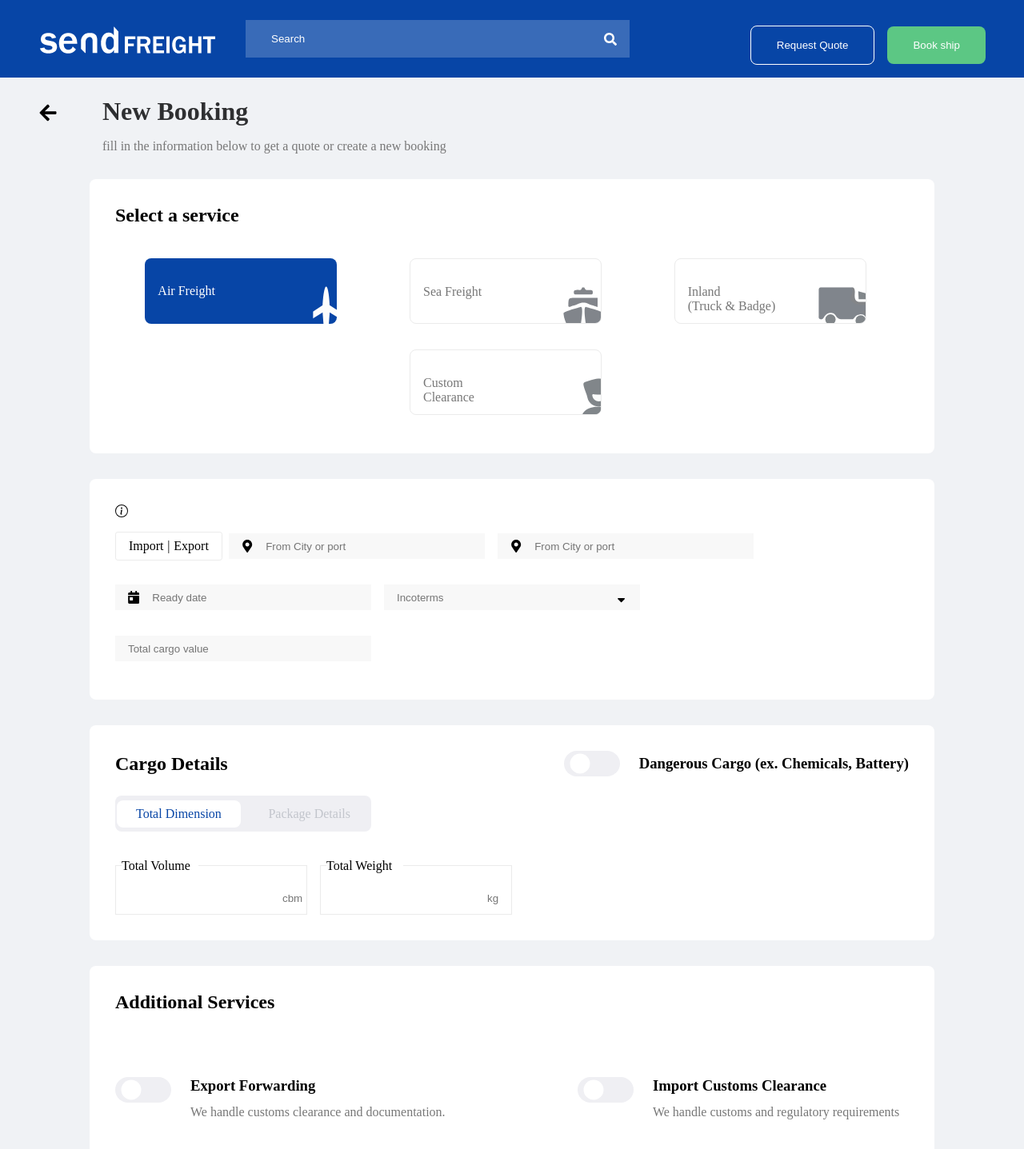
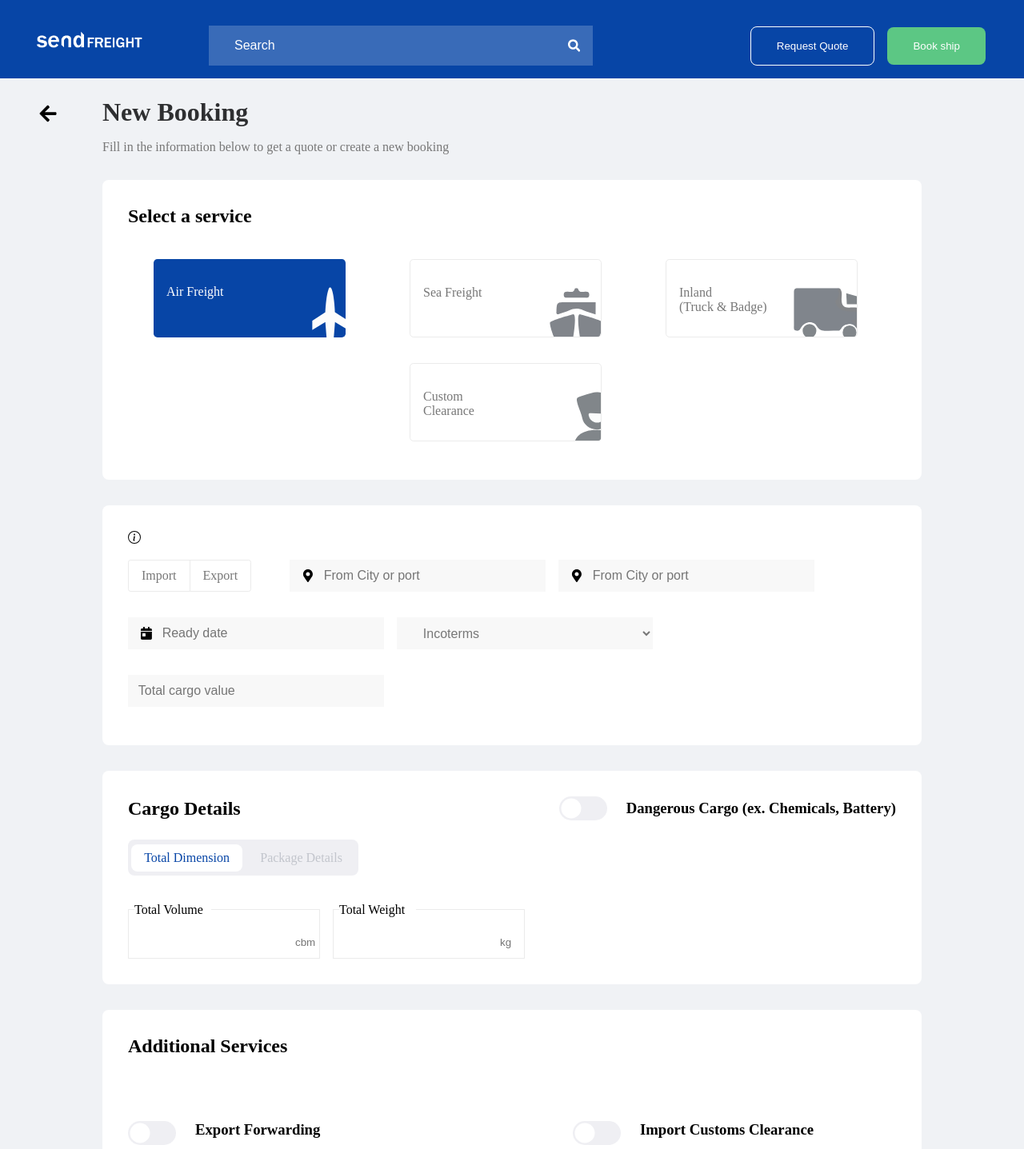
Before and after one commit to ikecodes/sendfreight, a React (Create React App) app: page / in a window 1280 px wide. Shown: the top 1437 px of the page at 80% size. Built offline with nearby package versions, Linux system fonts and the light colour scheme.

Commit message:
finall pr

```diff
--- a/src/components/Contentbox/Contentbox.js
+++ b/src/components/Contentbox/Contentbox.js
@@ -1,7 +1,7 @@
 import React from 'react';
 
 const Contentbox = ({ children }) => {
-  return <div style={{ background: '#fff', borderRadius: '0.5rem', margin: '2rem 0', padding: '2rem' }}>{children}</div>;
+  return <div style={{ background: '#fff', borderRadius: '0.5rem', margin: '2rem 1rem', padding: '2rem' }}>{children}</div>;
 };
 
 export default Contentbox;
--- a/src/components/Forms/Forms.js
+++ b/src/components/Forms/Forms.js
@@ -9,7 +9,7 @@ const Forms = () => {
       <div className={classes.Input_wrapper}>
         <div className={classes.Imex}>
           <span className={classes.Imex_span}>Import</span>
-          <span className={classes.Divider}>|</span>
+          <span className={classes.Divider}></span>
           <span className={classes.Imex_span}>Export</span>
         </div>
         <div className={classes.Input_box}>
@@ -25,8 +25,13 @@ const Forms = () => {
           <input type='text' placeholder='Ready date' className={classes.Input} />
         </div>
         <div className={classes.Input_box}>
-          <input type='text' placeholder='Incoterms' className={classes.Input} />
-          <FaSortDown />
+          <select id='select1' className={classes.Input}>
+            <option value='Incoterms'>Incoterms</option>
+          </select>
+          {/* <label htmlFor='select1'>
+
+            <FaSortDown />
+          </label> */}
         </div>
         <div className={classes.Input_box}>
           <input type='text' placeholder='Total cargo value' className={classes.Input} />
--- a/src/components/Forms/Forms.module.css
+++ b/src/components/Forms/Forms.module.css
@@ -1,19 +1,21 @@
 .Imex {
-  padding: 0.5rem 1rem;
+  padding: 0.6rem 1rem;
   border-radius: 0.2rem;
   border: 1px solid #ebebeb;
   display: inline-block;
   margin: 0.5rem 0;
-  margin-right: 0.5rem;
+  margin-right: 3rem;
 }
 .Imex_span {
-  padding: 1rem 0;
+  padding: 0.7rem 0;
+  /* height: 100%; */
+  color: #777;
   cursor: pointer;
 }
-.Divider {
-  margin: 0 0.3rem;
-  height: 100%;
-  width: 2px;
+.Imex_span:first-child {
+  border-right: 1px solid #ebebeb;
+  margin-right: 1rem;
+  padding-right: 1rem;
 }
 
 .Input_wrapper {
@@ -23,11 +25,11 @@
 }
 .Input_box {
   background-color: #f8f8f8;
-  height: 2rem;
+  height: 2.5rem;
   display: flex;
   width: 20rem;
   align-items: center;
-  padding: 0.5rem 1rem;
+  /* padding: 0.8rem 1rem; */
   margin: 1rem 1rem 1rem 0;
 }
 .Input {
@@ -35,8 +37,14 @@
   outline: none;
   background-color: #f8f8f8;
   width: 100%;
+  margin-left: 0.8rem;
+  font-size: 16px;
+}
+select {
+  color: #777;
+  padding: 0 1rem;
 }
 
 .Icon {
-  margin-right: 1rem;
+  margin-left: 1rem;
 }
--- a/src/components/Header/Header.js
+++ b/src/components/Header/Header.js
@@ -4,7 +4,7 @@ const Header = () => {
   return (
     <div style={{ padding: '0 1rem' }}>
       <h1 style={{ color: '#2E2F31', marginTop: '1rem' }}>New Booking</h1>
-      <p style={{ color: '#777', marginTop: '1rem' }}> fill in the information below to get a quote or create a new booking</p>
+      <p style={{ color: '#777', marginTop: '1rem' }}> Fill in the information below to get a quote or create a new booking</p>
     </div>
   );
 };
--- a/src/components/Navbar/Navbar.module.css
+++ b/src/components/Navbar/Navbar.module.css
@@ -8,7 +8,9 @@
 }
 
 .Logo {
-  margin-right: 2rem;
+  margin-right: 3rem;
+  height: 1.8rem;
+  width: auto;
 }
 .Input_box {
   display: flex;
@@ -16,6 +18,14 @@
   background: #396bb8;
   width: 40%;
   padding: 0 1rem;
+  margin-top: 1rem;
+  margin-left: 2rem;
+}
+@media only screen and (max-width: 500px) {
+  .Input_box {
+    width: 100%;
+    margin-left: 0;
+  }
 }
 .Input {
   border: none;
@@ -24,6 +34,8 @@
   color: #fff;
   padding: 1rem;
   height: 100%;
+  font-size: 16px;
+  width: 100%;
   margin-right: auto;
 }
 .Input::placeholder {
@@ -54,3 +66,11 @@
   color: #fff;
   cursor: pointer;
 }
+@media only screen and (max-width: 500px) {
+  .Btn_nooutline {
+    margin: 0;
+  }
+  /* .Btn_outline {
+    margin: 0;
+  } */
+}
--- a/src/components/Servicebox/Servicebox.js
+++ b/src/components/Servicebox/Servicebox.js
@@ -5,7 +5,7 @@ const Servicebox = ({ active, logo, text, breakText }) => {
   const Servicebox = {
     background: `${active ? '#0745a6' : 'none'}`,
     border: `${active ? 'none' : '1px solid #ebebeb'}`,
-    borderRadius: '0.5rem',
+    borderRadius: '0.3rem',
     paddingTop: '2rem',
     paddingLeft: '1rem',
     marginRight: '1rem',
@@ -15,7 +15,6 @@ const Servicebox = ({ active, logo, text, breakText }) => {
     justifyContent: 'space-between',
     alignContent: 'flex-start',
     overflow: 'hidden',
-    // flexGrow: '1',
     width: '15rem',
   };
   return (
@@ -30,7 +29,7 @@ const Servicebox = ({ active, logo, text, breakText }) => {
           `${text}`
         )}
       </p>
-      <img src={logo} alt='Service logo' height='60rem' style={{ height: '3rem', marginLeft: '0.2rem', transform: 'translate(0.2rem, 0.2rem)' }} />
+      <img src={logo} alt='Service logo' style={{ height: '4rem', marginLeft: '0.2rem', transform: 'translate(0.2rem, 0.2rem)' }} />
     </div>
   );
 };
--- a/src/components/Tab/Tab.css
+++ b/src/components/Tab/Tab.css
@@ -1,15 +1,15 @@
 .tab-container {
-  width: 20rem;
+  width: 18rem;
   background-color: #c4c4c4;
   cursor: pointer;
   border-radius: 0.5rem;
   background-color: #efeff3;
-  padding: 2px;
+  padding: 1px;
   height: 45px;
   position: relative;
   margin: 1.5rem 0;
   display: flex;
-  justify-content: space-between;
+  justify-content: space-around;
   align-items: center;
   flex-grow: 1;
 }
@@ -18,7 +18,7 @@
   cursor: pointer;
   color: #c2c5cc;
   border-radius: 0.5%;
-  padding: 0.5rem 1.5rem;
+  padding: 0.5rem 1rem;
   border-radius: 0.5rem;
   transition: all 0.3s ease;
 }
--- a/src/components/Togglebtn/Togglebtn.css
+++ b/src/components/Togglebtn/Togglebtn.css
@@ -1,12 +1,12 @@
 .toggle-container {
-  width: 70px;
+  width: 60px;
   background-color: #c4c4c4;
   cursor: pointer;
   border-radius: 3px;
   border-radius: 1rem;
   background-color: #efeff3;
   padding: 2px;
-  height: 32px;
+  height: 30px;
   position: relative;
   margin-right: 1.5rem;
   transition: all 0.3s ease;
@@ -29,5 +29,5 @@
   transition: all 0.3s ease;
 }
 .dialog-button.notdisabled {
-  transform: translate(30%, -50%);
+  transform: translate(10%, -50%);
 }
```
